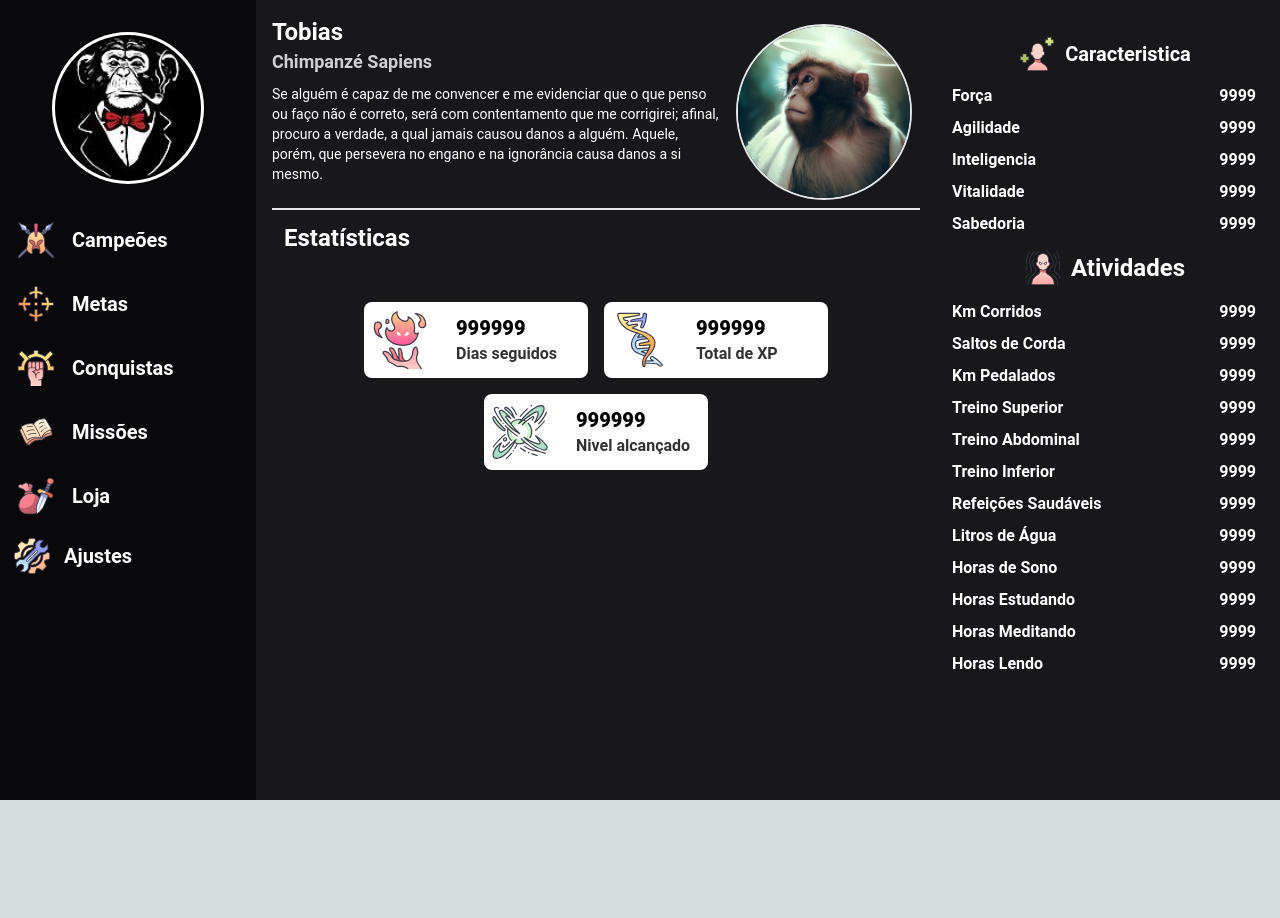
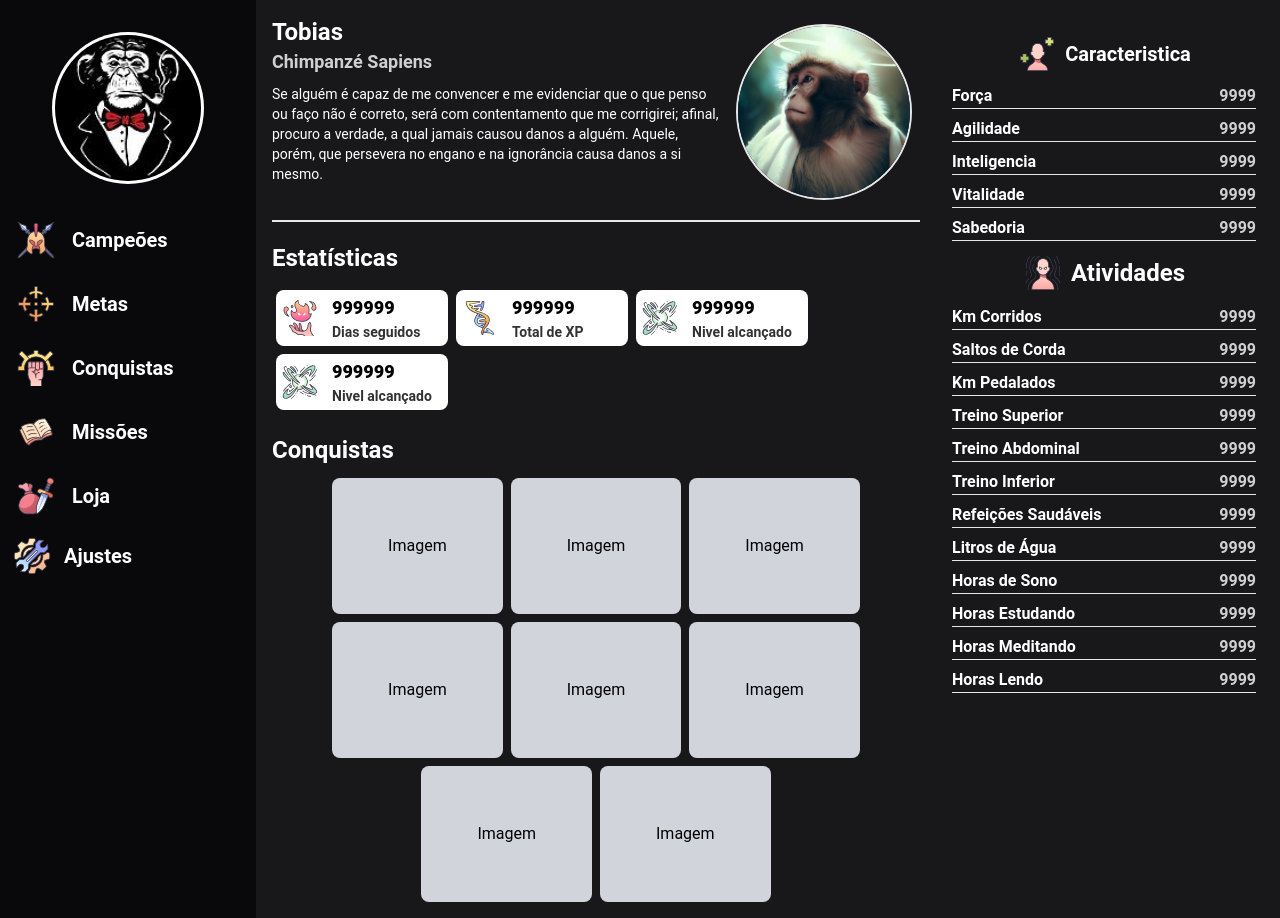
Before and after one commit to IsaacMagno/tobias_ts, a Next.js app: page /champions/id in a window 1280 px wide. Before the commit the page ends 800 px from the top, so only its background shows below. Built offline with nearby package versions, Linux system fonts and the light colour scheme.

Commit message:
feat: add achievements component and fix statistics component

```diff
--- a/src/app/(main)/champions/[slug]/page.tsx
+++ b/src/app/(main)/champions/[slug]/page.tsx
@@ -1,18 +1,21 @@
 "use client";
 import React from "react";
 
-import UserStats from "../../components/UserStats";
-import UserBiography from "../../components/UserBiography";
-import UserStatistics from "../../components/UserStatistics";
+import UserStats from "(main)/components/UserStats";
+import UserBiography from "(main)/components/UserBiography";
+import UserStatistics from "(main)/components/UserStatistics";
+import UserAchievements from "(main)/components/UserAchievements";
 
 const ChampionPage = () => {
   return (
     <div className="flex flex-col lg:flex-row rounded-md lg:gap-6">
-      <div className="flex flex-col ">
+      <div className="flex flex-col gap-5">
         {/* USER BIOGRAPHY */}
         <UserBiography />
         {/* USER STATISTICS */}
         <UserStatistics />
+        {/* USER ACHIEVEMENTS */}
+        <UserAchievements />
       </div>
       {/* USER STATS */}
       <UserStats />
--- /dev/null
+++ b/src/app/(main)/components/UserAchievements.tsx
@@ -0,0 +1,55 @@
+import React from "react";
+
+const UserAchievements = () => {
+  return (
+    <div className="flex flex-col gap-3">
+      <h1 className="text-2xl font-bold">Conquistas</h1>
+      <div className="">
+        <ul className="flex gap-2 flex-wrap justify-center ">
+          <li className="p-8 lg:p-14 bg-gray-300 rounded-lg">
+            <span>
+              <p className="text-black">Imagem</p>
+            </span>
+          </li>
+          <li className="p-8 lg:p-14 bg-gray-300 rounded-lg">
+            <span>
+              <p className="text-black">Imagem</p>
+            </span>
+          </li>
+          <li className="p-8 lg:p-14 bg-gray-300 rounded-lg">
+            <span>
+              <p className="text-black">Imagem</p>
+            </span>
+          </li>
+          <li className="p-8 lg:p-14 bg-gray-300 rounded-lg">
+            <span>
+              <p className="text-black">Imagem</p>
+            </span>
+          </li>
+          <li className="p-8 lg:p-14 bg-gray-300 rounded-lg">
+            <span>
+              <p className="text-black">Imagem</p>
+            </span>
+          </li>
+          <li className="p-8 lg:p-14 bg-gray-300 rounded-lg">
+            <span>
+              <p className="text-black">Imagem</p>
+            </span>
+          </li>
+          <li className="p-8 lg:p-14 bg-gray-300 rounded-lg">
+            <span>
+              <p className="text-black">Imagem</p>
+            </span>
+          </li>
+          <li className="p-8 lg:p-14 bg-gray-300 rounded-lg">
+            <span>
+              <p className="text-black">Imagem</p>
+            </span>
+          </li>
+        </ul>
+      </div>
+    </div>
+  );
+};
+
+export default UserAchievements;
--- a/src/app/(main)/components/UserBiography.tsx
+++ b/src/app/(main)/components/UserBiography.tsx
@@ -25,7 +25,7 @@ const UserBiography = () => {
   }, []);
 
   return (
-    <div className="flex flex-row justify-between gap-2 lg:border-b-2">
+    <div className="flex flex-row justify-between gap-2 pb-3 border-b-2">
       <div className="flex-1 flex-col">
         <div className="flex flex-row justify-between">
           <div>
--- a/src/app/(main)/components/UserStatistics.tsx
+++ b/src/app/(main)/components/UserStatistics.tsx
@@ -7,11 +7,11 @@ import levelImage from "/public/userstreak/level.svg";
 
 const UserStatistics = () => {
   return (
-    <div className="container p-3 flex flex-col lg:gap-6 ">
+    <div className="flex flex-col gap-3">
       <div>
-        <h1 className="text-2xl font-bold pb-6">Estatísticas</h1>
+        <h1 className="text-2xl font-bold ">Estatísticas</h1>
       </div>
-      <div className="flex flex-wrap gap-4 items-center lg:justify-center">
+      <div className="flex flex-wrap gap-2 items-center  p-1">
         <div className="userstreaks-div">
           <span className="userstreaks-span">
             <Image
@@ -20,8 +20,10 @@ const UserStatistics = () => {
               src={daystreakImage}
             />
             <div className="userstreak-text-div">
-              <p className="font-extrabold lg:text-xl ">999999</p>
-              <p className="font-bold opacity-80">Dias seguidos</p>
+              <p className="font-extrabold text-sm lg:text-lg">999999</p>
+              <p className="font-bold opacity-80 text-xs lg:text-sm">
+                Dias seguidos
+              </p>
             </div>
           </span>
         </div>
@@ -29,8 +31,10 @@ const UserStatistics = () => {
           <span className="userstreaks-span">
             <Image className="userstreaks-img" alt={"teste"} src={xpImage} />
             <div className="userstreak-text-div">
-              <p className="font-extrabold lg:text-xl">999999</p>
-              <p className="font-bold opacity-80">Total de XP</p>
+              <p className="font-extrabold text-sm lg:text-lg">999999</p>
+              <p className="font-bold opacity-80 text-xs lg:text-sm">
+                Total de XP
+              </p>
             </div>
           </span>
         </div>
@@ -38,8 +42,21 @@ const UserStatistics = () => {
           <span className="userstreaks-span">
             <Image className="userstreaks-img" alt={"teste"} src={levelImage} />
             <div className="userstreak-text-div">
-              <p className="font-extrabold lg:text-xl">999999</p>
-              <p className="font-bold opacity-80">Nivel alcançado</p>
+              <p className="font-extrabold text-sm lg:text-lg">999999</p>
+              <p className="font-bold opacity-80 text-xs lg:text-sm">
+                Nivel alcançado
+              </p>
+            </div>
+          </span>
+        </div>
+        <div className="userstreaks-div">
+          <span className="userstreaks-span">
+            <Image className="userstreaks-img" alt={"teste"} src={levelImage} />
+            <div className="userstreak-text-div">
+              <p className="font-extrabold text-sm lg:text-lg">999999</p>
+              <p className="font-bold opacity-80 text-xs lg:text-sm">
+                Nivel alcançado
+              </p>
             </div>
           </span>
         </div>
--- a/src/app/(main)/components/UserStats.tsx
+++ b/src/app/(main)/components/UserStats.tsx
@@ -6,7 +6,7 @@ import userActivitiesImage from "/public/userStats/activities.svg";
 
 const userStats = () => {
   return (
-    <section className="w-full h-full mt-2 lg:mt-0 max-w-xs p-2">
+    <section className="w-full h-full mt-4 lg:mt-0 max-w-xs p-2">
       <div className="flex items-center justify-center gap-2  ">
         <Image src={userStatsImage} alt="user stats" className="w-10 h-10" />
 
@@ -15,33 +15,33 @@ const userStats = () => {
 
       <ul className="list-none space-y-2">
         <li>
-          <span className="flex justify-between">
+          <span className="flex justify-between border-b">
             <p className="text-md font-semibold">Força</p>
-            <p className="text-md font-bold">9999</p>
+            <p className="text-md font-bold opacity-80">9999</p>
           </span>
         </li>
         <li>
-          <span className="flex justify-between">
+          <span className="flex justify-between border-b">
             <p className="text-md font-semibold">Agilidade</p>
-            <p className="text-md font-bold">9999</p>
+            <p className="text-md font-bold opacity-80">9999</p>
           </span>
         </li>
         <li>
-          <span className="flex justify-between">
+          <span className="flex justify-between border-b">
             <p className="text-md font-semibold">Inteligencia</p>
-            <p className="text-md font-bold">9999</p>
+            <p className="text-md font-bold opacity-80">9999</p>
           </span>
         </li>
         <li>
-          <span className="flex justify-between">
+          <span className="flex justify-between border-b">
             <p className="text-md font-semibold">Vitalidade</p>
-            <p className="text-md font-bold">9999</p>
+            <p className="text-md font-bold opacity-80">9999</p>
           </span>
         </li>
         <li>
-          <span className="flex justify-between">
+          <span className="flex justify-between border-b">
             <p className="text-md font-semibold">Sabedoria</p>
-            <p className="text-md font-bold">9999</p>
+            <p className="text-md font-bold opacity-80">9999</p>
           </span>
         </li>
       </ul>
@@ -58,75 +58,75 @@ const userStats = () => {
 
       <ul className="list-none space-y-2">
         <li>
-          <span className="flex justify-between">
+          <span className="flex justify-between border-b">
             <p className="text-md font-semibold">Km Corridos</p>
-            <p className="text-md font-bold">9999</p>
+            <p className="text-md font-bold opacity-80">9999</p>
           </span>
         </li>
         <li>
-          <span className="flex justify-between">
+          <span className="flex justify-between border-b">
             <p className="text-md font-semibold">Saltos de Corda</p>
-            <p className="text-md font-bold">9999</p>
+            <p className="text-md font-bold opacity-80">9999</p>
           </span>
         </li>
         <li>
-          <span className="flex justify-between">
+          <span className="flex justify-between border-b">
             <p className="text-md font-semibold">Km Pedalados</p>
-            <p className="text-md font-bold">9999</p>
+            <p className="text-md font-bold opacity-80">9999</p>
           </span>
         </li>
         <li>
-          <span className="flex justify-between">
+          <span className="flex justify-between border-b">
             <p className="text-md font-semibold">Treino Superior</p>
-            <p className="text-md font-bold">9999</p>
+            <p className="text-md font-bold opacity-80">9999</p>
           </span>
         </li>
         <li>
-          <span className="flex justify-between">
+          <span className="flex justify-between border-b">
             <p className="text-md font-semibold">Treino Abdominal</p>
-            <p className="text-md font-bold">9999</p>
+            <p className="text-md font-bold opacity-80">9999</p>
           </span>
         </li>
         <li>
-          <span className="flex justify-between">
+          <span className="flex justify-between border-b">
             <p className="text-md font-semibold">Treino Inferior</p>
-            <p className="text-md font-bold">9999</p>
+            <p className="text-md font-bold opacity-80">9999</p>
           </span>
         </li>
         <li>
-          <span className="flex justify-between">
+          <span className="flex justify-between border-b">
             <p className="text-md font-semibold">Refeições Saudáveis</p>
-            <p className="text-md font-bold">9999</p>
+            <p className="text-md font-bold opacity-80">9999</p>
           </span>
         </li>
         <li>
-          <span className="flex justify-between">
+          <span className="flex justify-between border-b">
             <p className="text-md font-semibold">Litros de Água</p>
-            <p className="text-md font-bold">9999</p>
+            <p className="text-md font-bold opacity-80">9999</p>
           </span>
         </li>
         <li>
-          <span className="flex justify-between">
+          <span className="flex justify-between border-b">
             <p className="text-md font-semibold">Horas de Sono</p>
-            <p className="text-md font-bold">9999</p>
+            <p className="text-md font-bold opacity-80">9999</p>
           </span>
         </li>
         <li>
-          <span className="flex justify-between">
+          <span className="flex justify-between border-b">
             <p className="text-md font-semibold">Horas Estudando</p>
-            <p className="text-md font-bold">9999</p>
+            <p className="text-md font-bold opacity-80">9999</p>
           </span>
         </li>
         <li>
-          <span className="flex justify-between">
+          <span className="flex justify-between border-b">
             <p className="text-md font-semibold">Horas Meditando</p>
-            <p className="text-md font-bold">9999</p>
+            <p className="text-md font-bold opacity-80">9999</p>
           </span>
         </li>
         <li>
-          <span className="flex justify-between">
+          <span className="flex justify-between border-b">
             <p className="text-md font-semibold">Horas Lendo</p>
-            <p className="text-md font-bold">9999</p>
+            <p className="text-md font-bold opacity-80">9999</p>
           </span>
         </li>
       </ul>
--- a/src/app/globals.css
+++ b/src/app/globals.css
@@ -37,7 +37,7 @@ body {
 /* USERSTREAK STYLES */
 
 .userstreaks-div {
-  @apply bg-white rounded-lg min-w-fit p-1;
+  @apply bg-white rounded-lg p-1 min-w-fit;
 }
 
 .userstreaks-span {
@@ -45,11 +45,11 @@ body {
 }
 
 .userstreaks-img {
-  @apply w-12 mr-3 lg:w-16 lg:mr-6;
+  @apply w-10 mr-3 lg:w-10;
 }
 
 .userstreak-text-div {
-  @apply text-black w-32 py-2;
+  @apply text-black  w-24 lg:w-28;
 }
 
 /* SIDEBAR STYLES */
```
